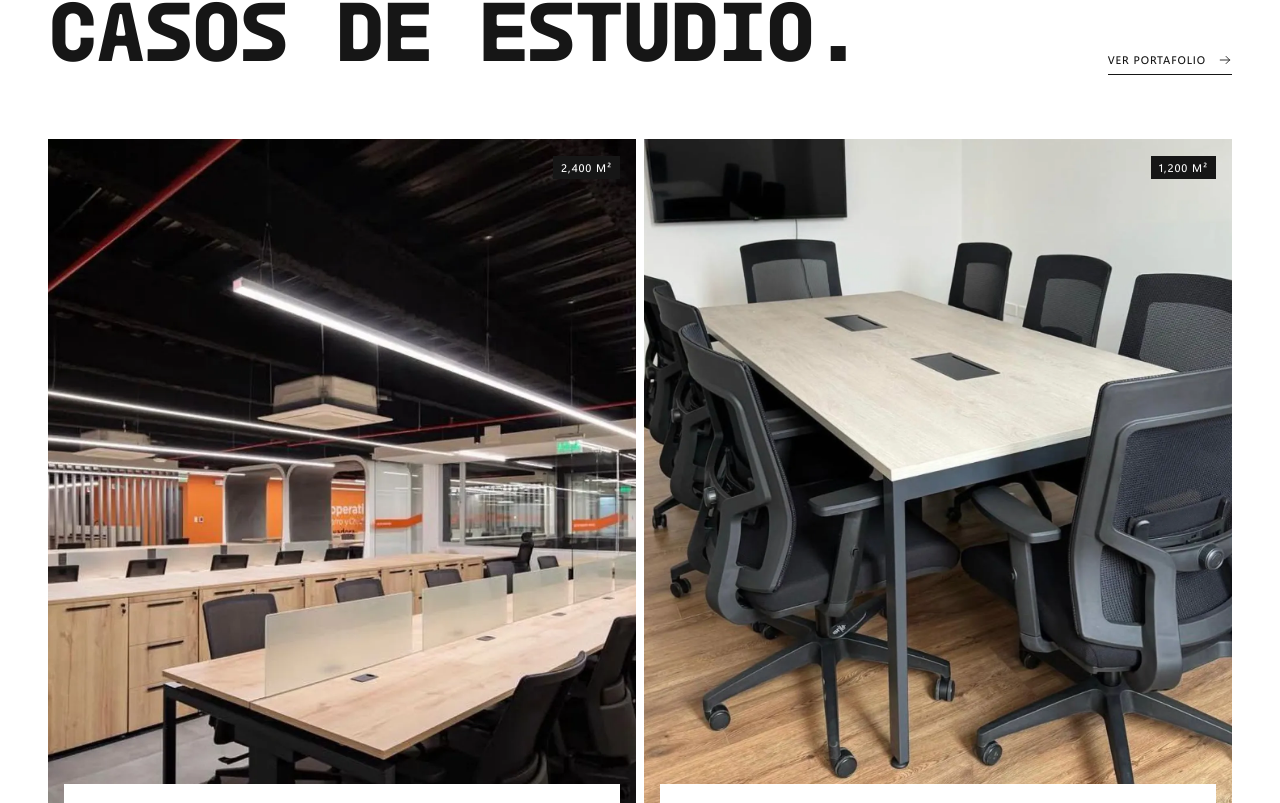
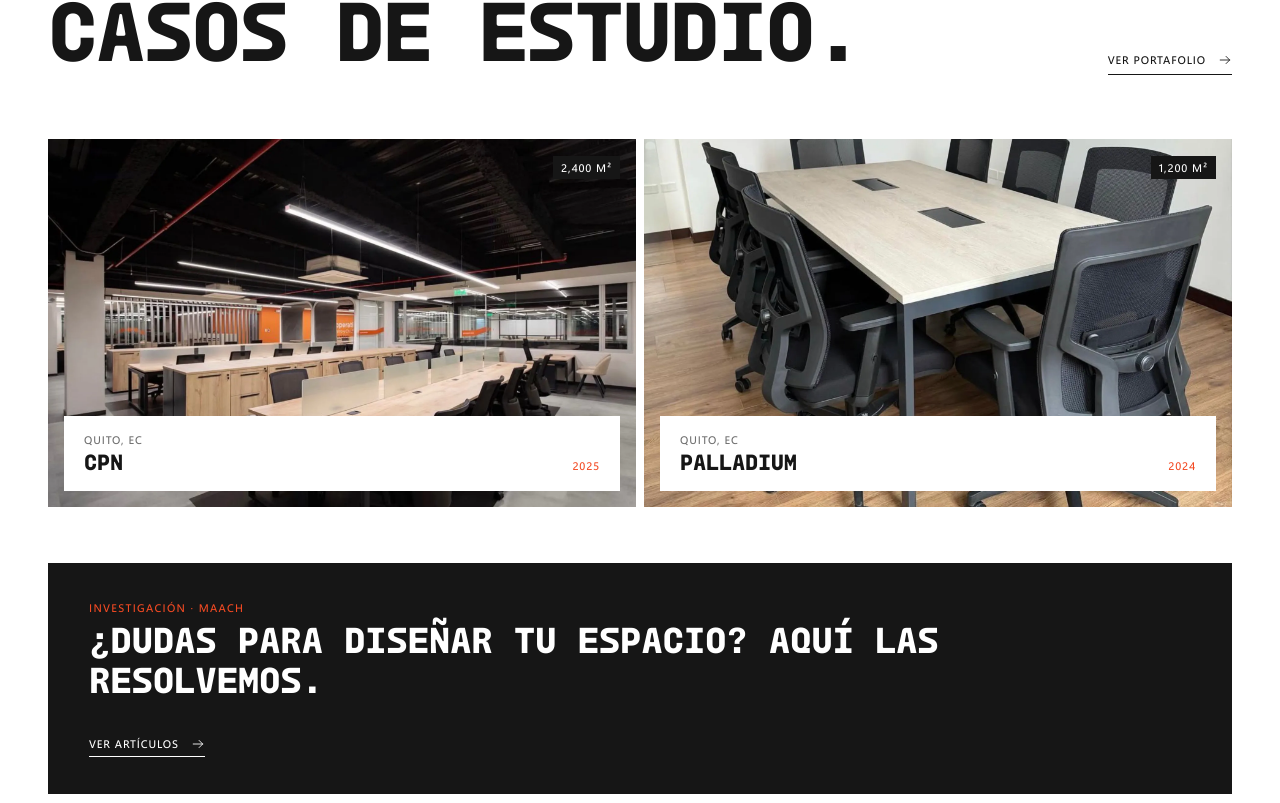
Before and after one commit to crpozo/maach-site, a React (Vite) app: page / in a window 1280 px wide. Shown: the part 3017-3820 px from the top of the page. Built offline with nearby package versions, Linux system fonts and the light colour scheme.

Commit message:
home casos de estudio: shorter aspect ratio 16/10

```diff
--- a/src/pages/PageHome.tsx
+++ b/src/pages/PageHome.tsx
@@ -474,7 +474,7 @@ export default function PageHome() {
                 to={`/portafolio/${p.id}`}
                 style={{
                   position: 'relative',
-                  aspectRatio: '4/5',
+                  aspectRatio: '16/10',
                   overflow: 'hidden',
                   display: 'block',
                   background: 'var(--jet-black)',
```
